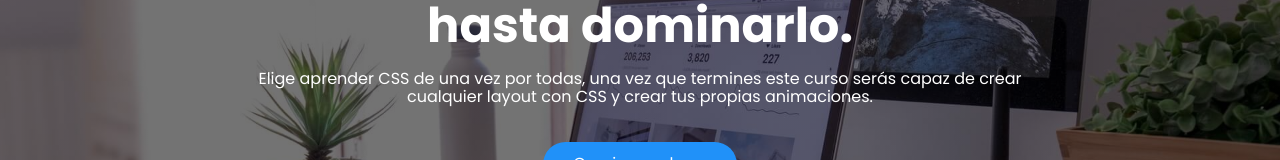
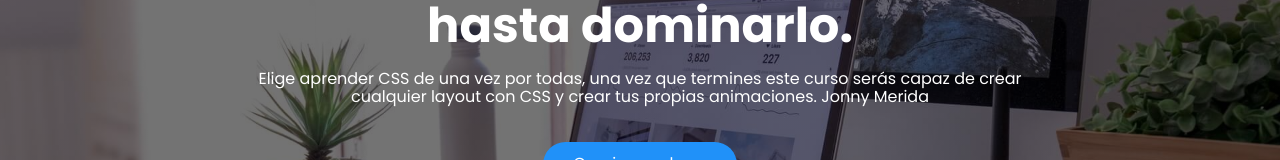
Before and after one commit to jonalex2020/primer-website, a plain HTML site: page index.html in a window 1280 px wide. Shown: the part 335-495 px from the top of the page. Drawn offline with Linux system fonts and the light colour scheme.

Commit message:
Prueba de subida

```diff
--- a/index.html
+++ b/index.html
@@ -65,7 +65,7 @@
         <section class="hero__container container">
             <h1 class="hero__title">Aprende CSS3 desde CERO hasta dominarlo.</h1>
             <p class="hero__paragraph">Elige aprender CSS de una vez por todas, una vez que termines este curso serás
-                capaz de crear cualquier layout con CSS y crear tus propias animaciones.</p>
+                capaz de crear cualquier layout con CSS y crear tus propias animaciones. Jonny Merida</p>
             <a href="#" class="cta">Comienza ahora</a>
         </section>
     </header>
```
